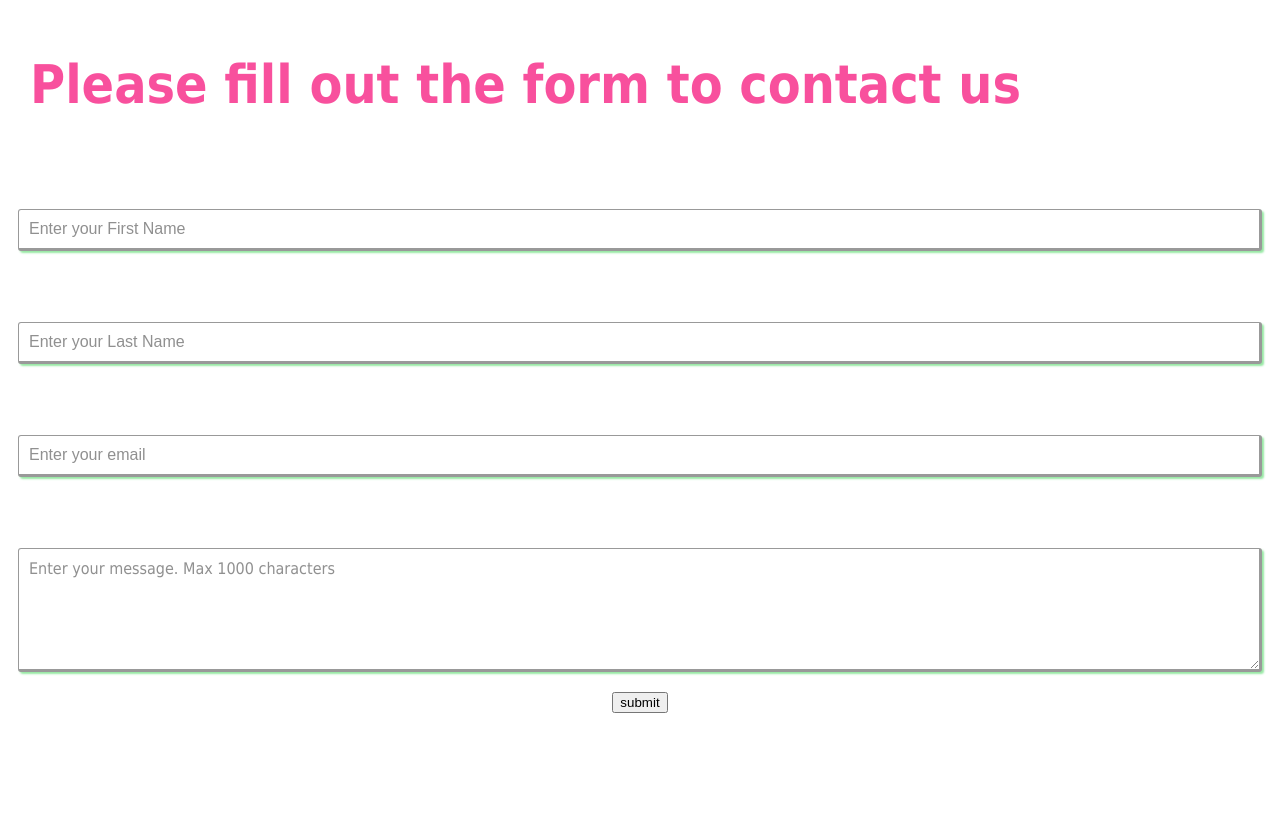
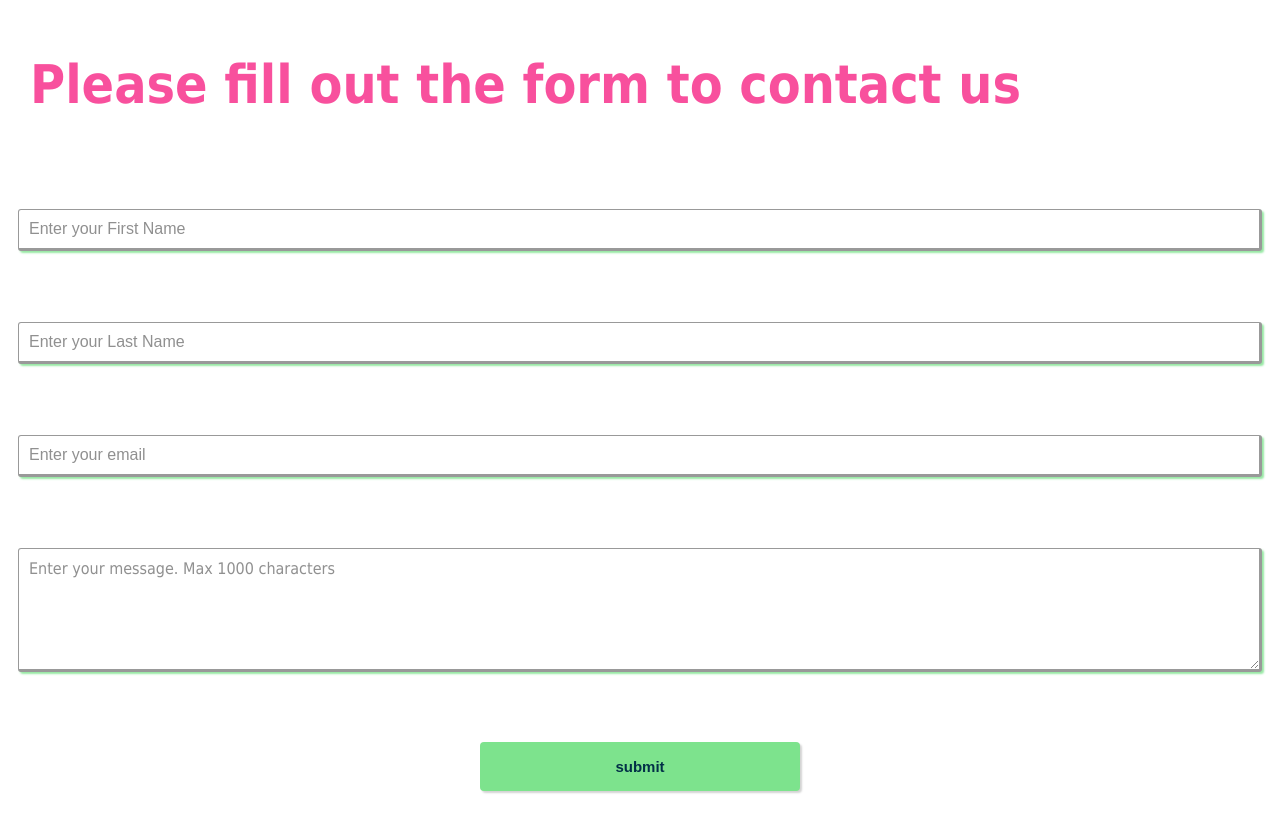
Before and after one commit to jo-joanna/CFG-project-mobile, a plain HTML site: page index.html in a window 1280 px wide. Shown: the part 580-1411 px from the top of the page. Before the commit the page ends 1323 px from the top, so only its background shows below. Drawn offline with nearby package versions, Linux system fonts and the light colour scheme.

Commit message:
class button

```diff
--- a/index.html
+++ b/index.html
@@ -56,7 +56,7 @@
 
             <textarea name="message" id="message" maxLength="1000" placeholder="Enter your message. Max 1000 characters" class="text"></textarea>
 
-            <button type="submit" onclick="sendMail()">submit</button>
+            <button class="button" type="submit" onclick="sendMail()">submit</button>
         </form>
 
     </div>
```
